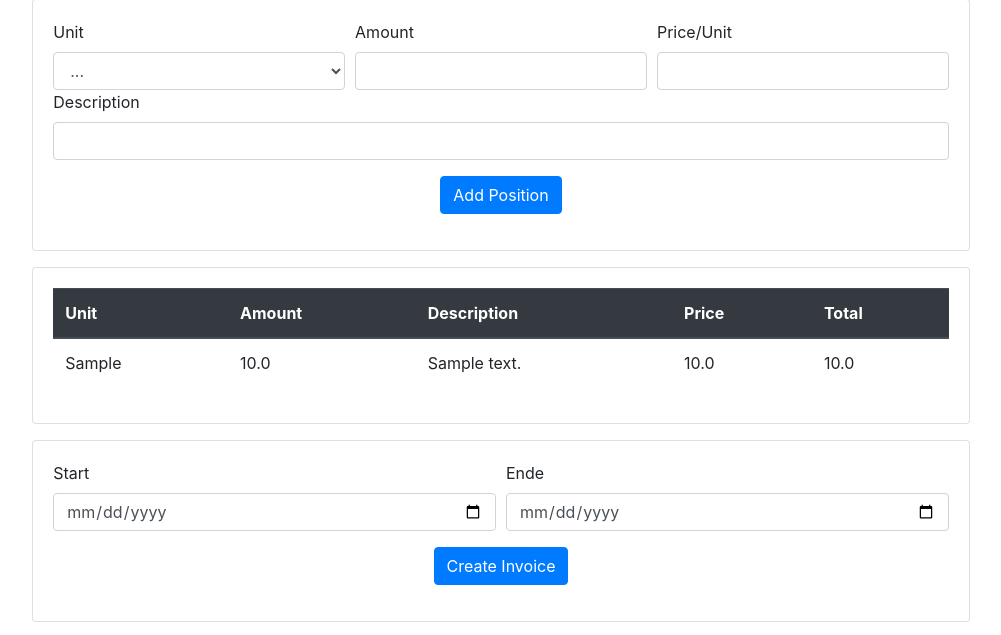
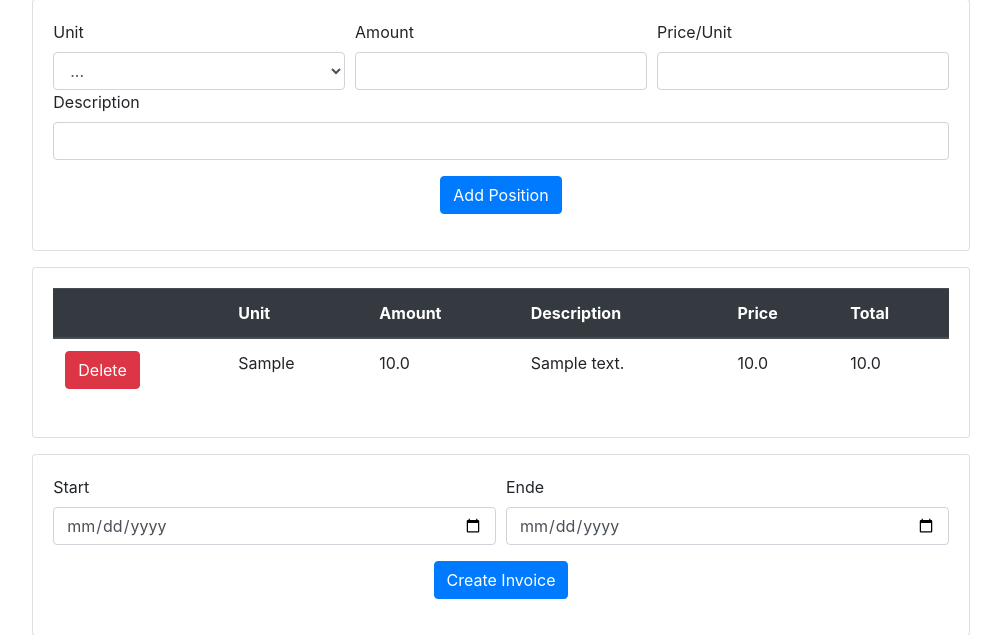
Before and after one commit to marcelemonds/flask_invoice_generator, a Flask app: page /invoice_data in a window 1280 px wide. Shown: the part 73-708 px from the top of the page, without its empty margins (139-1140 px from the left). Run offline with Flask 2, Linux system fonts and the light colour scheme; tables that the repository leaves empty hold one stand-in row (values such as "Sample post"); some libraries are stand-ins or nearby versions.

Commit message:
added delete position functionality

```diff
--- a/app.py
+++ b/app.py
@@ -2,12 +2,10 @@ from flask import Flask, render_template, jsonify, redirect, url_for, flash, req
 from forms import PositionsForm, InvoiceForm
 from models import setup_db, db_drop_and_create_all, Positions
 from decouple import config
-from flask_wtf.csrf import CSRFProtect
 
 def create_app():
     app = Flask(__name__)
     app.secret_key = config('SECRET_KEY', default='you-will-never-guess')
-    csrf = CSRFProtect(app)
     setup_db(app)
     db_drop_and_create_all()
 
@@ -58,4 +56,24 @@ def create_app():
             positions=positions
         )
 
+
+    @app.route('/position_delete', methods=['DELETE'])
+    def position_delete():
+        position_id = request.get_json()['position_id']
+        url = url_for('invoice_form')
+        try:
+            position = Positions.query.get(position_id)
+            position.delete()
+            flash('Position successfully deleted.', 'success')
+        except Exception as e:
+            flash('Position could not be deleted.', 'error')
+            flash(e, 'error')
+
+        body = {
+            'url': url
+        }
+
+        return jsonify(body), 200
+
+
     return app
--- a/static/js/scripts.js
+++ b/static/js/scripts.js
@@ -1,3 +1,16 @@
 $(document).ready(function(){
-
+    $('.delete-position').click(function(){
+        var position_id = $(this).data('id')
+        fetch('/position_delete', {
+            method: 'DELETE',
+            body: JSON.stringify({'position_id': position_id}),
+            headers: {
+                'Content-Type': 'application/json'
+            }
+        })
+        .then(response => response.json())
+        .then(data => {
+            window.location.href = data['url']
+        })
+    })
 })
--- a/templates/invoice_form.html
+++ b/templates/invoice_form.html
@@ -82,6 +82,7 @@
                 <table class="table table-hover">
                     <thead class="thead-dark">
                         <tr>
+                            <th></th>
                             <th>Unit</th>
                             <th>Amount</th>
                             <th>Description</th>
@@ -92,6 +93,7 @@
                     <tbody id="positions-table-body">
                         {% for position in positions %}
                         <tr>
+                            <td><button type="button" class="btn btn-danger delete-position" data-id="{{ position.id }}">Delete</button></td>
                             <td>{{ position.unit }}</td>
                             <td>{{ position.amount }}</td>
                             <td>{{ position.description }}</td>
```
Also changed, not shown: database.db.
